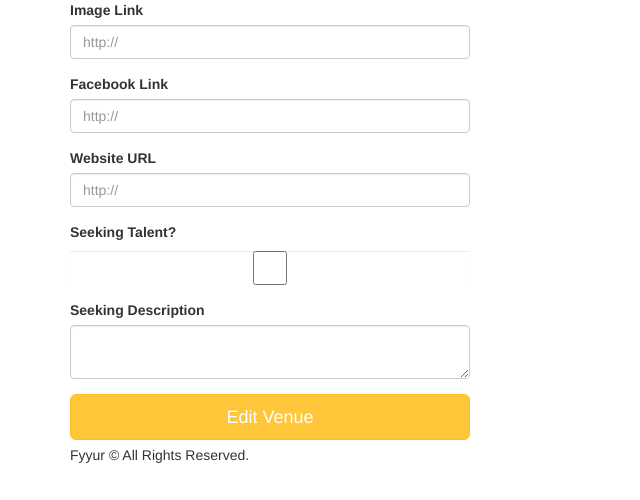
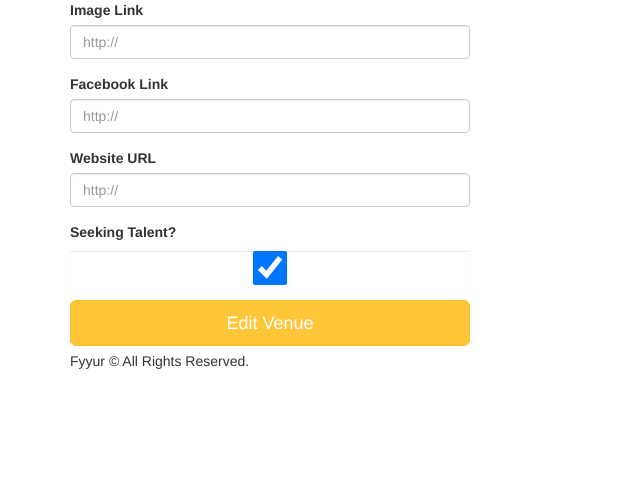
Before and after one commit to WhiteHatJoker/flask-venue-booking-website, a Flask app: page /venues/1/edit in a window 1280 px wide. Shown: the part 945-1445 px from the top of the page, without its empty margins (0-640 px from the left). After the commit the page ends 1314 px from the top, so only its background shows below. Run offline with Flask 2, Linux system fonts and the light colour scheme; data that the repository does not hold is empty; parts of the project's set-up code (start-up, migrations or seed data) failed here and were passed over; some libraries are stand-ins or nearby versions.

Commit message:
Hide seeking value

```diff
--- a/static/css/main.css
+++ b/static/css/main.css
@@ -223,3 +223,6 @@ h2.monospace {
   width: 100px;
   margin-right: 15px;
 }
+#seeking_description_field {
+  display: none;
+}
--- a/static/js/btns.js
+++ b/static/js/btns.js
@@ -1,4 +1,5 @@
 const deleteBtn = document.getElementById('delete-venue');
+if(deleteBtn) {
     deleteBtn.onclick = function(e) {
         const venueId = e.target.dataset['id'];
         fetch('/venues/' + venueId, {
@@ -18,3 +19,21 @@ deleteBtn.onclick = function(e) {
             document.location.href="/venues/"+venueId;
         });
     }
+}
+
+function hideSeeking(checkBox, hideField) {
+    if (checkBox.checked == true){
+        hideField.style.display = "block";
+    } else {
+        hideField.style.display = "none";
+    }
+}
+
+const checkBx = document.querySelector('input#seeking_talent');
+const checkBx2 = document.querySelector('input#seeking_venue');
+const seekingTextField = document.getElementById('seeking_description_field');
+if (checkBx) {
+    checkBx.addEventListener('click', function () {  hideSeeking(checkBx, seekingTextField) });
+} else if(checkBx2) {
+    checkBx.addEventListener('click', function () {  hideSeeking(checkBx2, seekingTextField) });
+}
--- a/templates/forms/edit_artist.html
+++ b/templates/forms/edit_artist.html
@@ -44,7 +44,7 @@
                 <label for="seeking_venue">Seeking Venue?</label>
                 {{ form.seeking_venue(class_ = 'form-control', autofocus = true, checked = artist.seeking_venue) }}
             </div>
-            <div class="form-group">
+            <div class="form-group" id="seeking_description_field">
                 <label for="seeking_description">Seeking Description</label>
                 {{ form.seeking_description(class_ = 'form-control', size = 400, autofocus = true) }}
             </div>
--- a/templates/forms/edit_venue.html
+++ b/templates/forms/edit_venue.html
@@ -48,9 +48,9 @@
             </div>
             <div class="form-group">
                 <label for="seeking_talent">Seeking Talent?</label>
-                {{ form.seeking_talent(class_ = 'form-control', autofocus = true, value = venue.seeking_talent) }}
+                {{ form.seeking_talent(class_ = 'form-control', autofocus = true, checked = venue.seeking_talent) }}
             </div>
-            <div class="form-group">
+            <div class="form-group" id="seeking_description_field">
                 <label for="seeking_description">Seeking Description</label>
                 {{ form.seeking_description(class_ = 'form-control', size = 400, autofocus = true, value = venue.seeking_description) }}
             </div>
--- a/templates/forms/new_artist.html
+++ b/templates/forms/new_artist.html
@@ -44,7 +44,7 @@
                 <label for="seeking_venue">Seeking Venue?</label>
                 {{ form.seeking_venue(class_ = 'form-control', autofocus = true) }}
             </div>
-            <div class="form-group">
+            <div class="form-group" id="seeking_description_field">
                 <label for="seeking_description">Seeking Description</label>
                 {{ form.seeking_description(class_ = 'form-control', size = 400, autofocus = true) }}
             </div>
--- a/templates/forms/new_venue.html
+++ b/templates/forms/new_venue.html
@@ -48,7 +48,7 @@
                 <label for="seeking_talent">Seeking Talent?</label>
                 {{ form.seeking_talent(class_ = 'form-control', autofocus = true) }}
             </div>
-            <div class="form-group">
+            <div class="form-group" id="seeking_description_field">
                 <label for="seeking_description">Seeking Description</label>
                 {{ form.seeking_description(class_ = 'form-control', size = 400, autofocus = true) }}
             </div>
```
Lines whose indentation alone changed are shown as unchanged.
